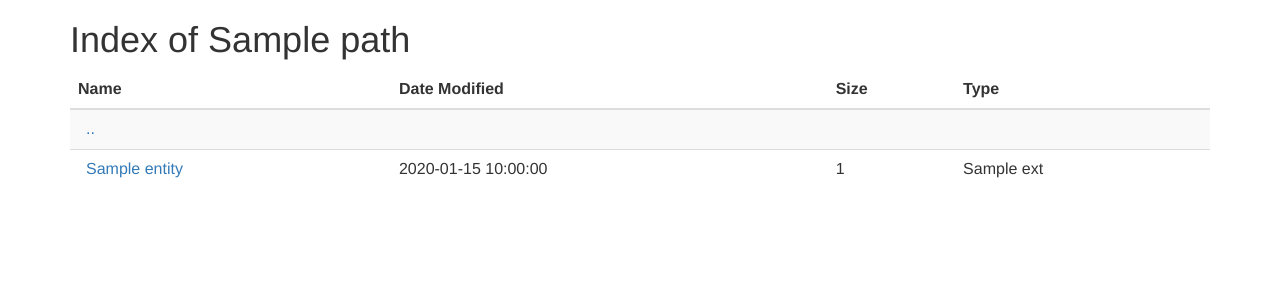
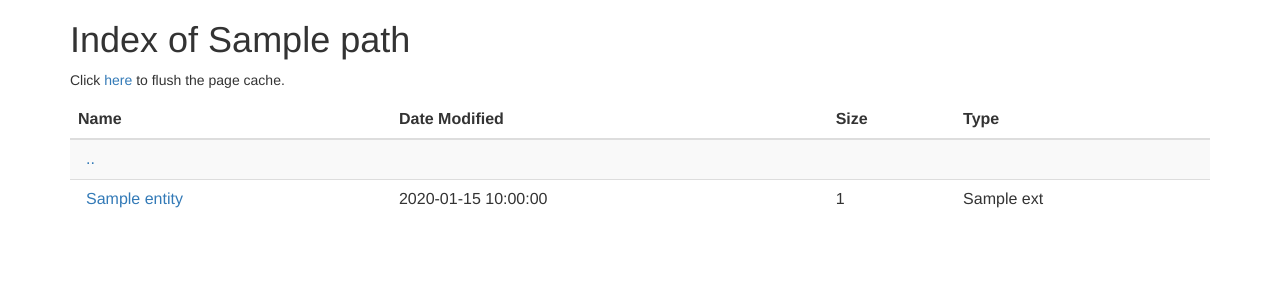
Before and after one commit to hinfaits/s3-indexer, a Flask app: template templates/index.html in a window 1280 px wide. Shown: the top 300 px of the page. Run offline with Flask 2, Linux system fonts and the light colour scheme; the template is opened without the code that fills it: most values are stand-ins (such as "Sample title", 1, 10 or a date in 2020); parts of the project's set-up code (start-up, migrations or seed data) failed here and were passed over; some libraries are stand-ins or nearby versions.

Commit message:
Add link to flush memcache on all pages

```diff
--- a/main.py
+++ b/main.py
@@ -1,5 +1,4 @@
-from flask import Flask, render_template
-from flask import redirect, url_for, request, flash, abort, jsonify
+from flask import Flask, render_template, request
 
 from boto.s3.connection import S3Connection
 
@@ -88,9 +87,10 @@ def home():
 
 @app.route('/<path:path>')
 def index(path):
+    refresh_cache = request.args.get('flush')
     page_id = hashlib.md5(path).hexdigest()
     page = memcache.get(page_id)
-    if page is None:
+    if page is None or refresh_cache:
         conn = S3Connection(ACCESS_KEY, SECRET_ACCESS_KEY)
         bucket = conn.get_bucket(BUCKET)
         contents = bucket.list(
@@ -111,8 +111,9 @@ def index(path):
         page = render_template(
             "index.html",
             path="/" + path,
+            flush_url="{}?flush=1".format(request.url) if not refresh_cache else request.url,
             entities=entities)
-        if not memcache.add(page_id, page, CACHE_TTL):
+        if not memcache.set(page_id, page, CACHE_TTL):
             logging.warning("Failed to update memcache.")
     return page
 
--- a/templates/index.html
+++ b/templates/index.html
@@ -48,6 +48,7 @@
 
     <div class="container">
       <h1 id="h1-title">Index of {{ path }}</h1>
+      <p>Click <a href="{{ flush_url }}">here</a> to flush the page cache.</p>
       <table class="hide-while-loading table table-striped" style="display: table; white-space: nowrap;">
         <thead>
           <tr>
```
